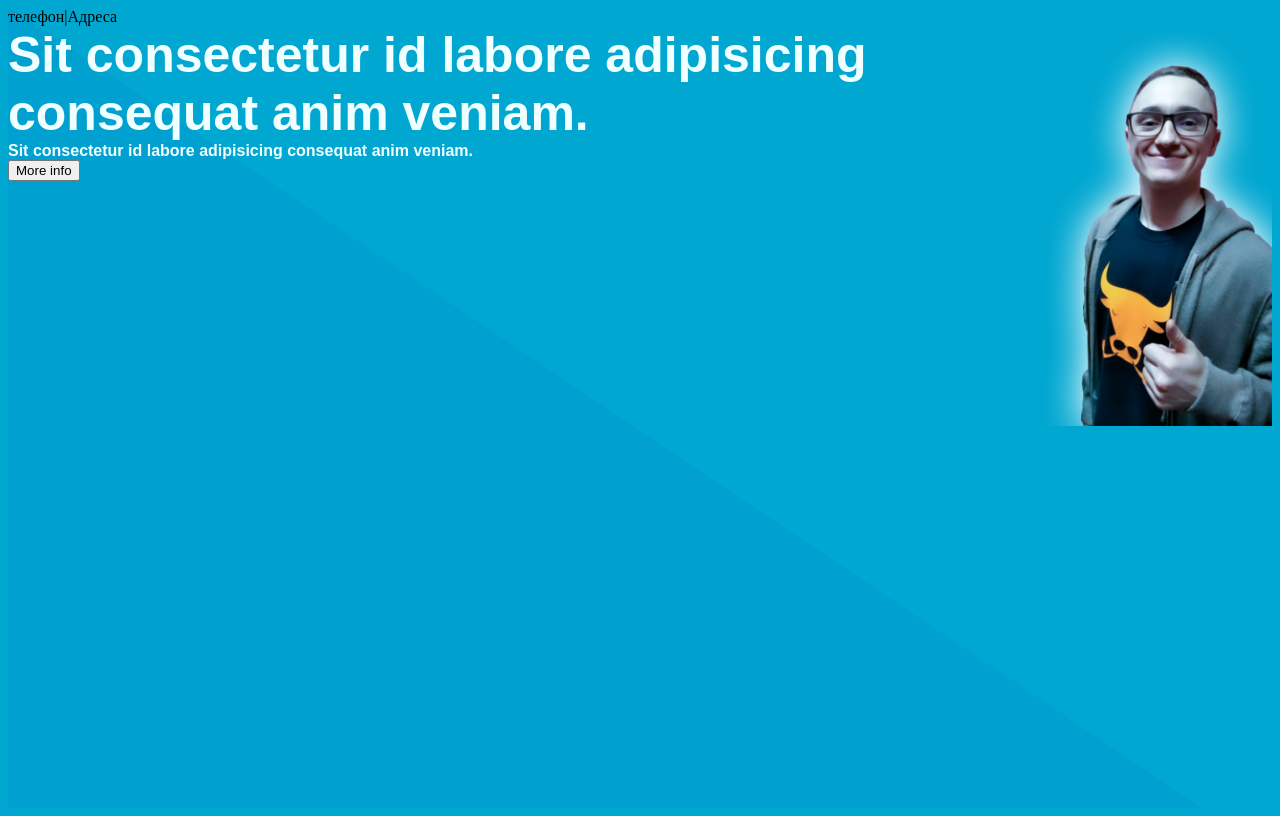
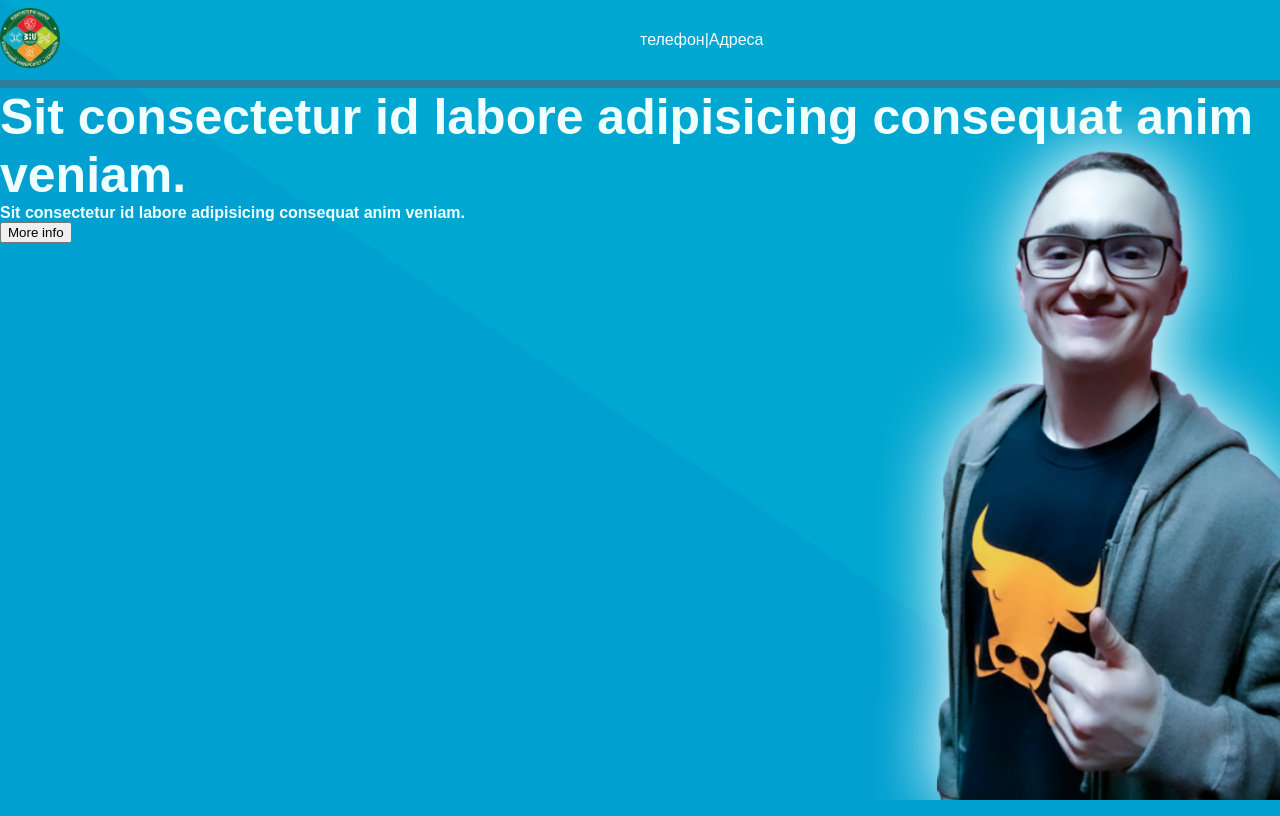
Before and after one commit to hewwodarkness/WUNU-Hostel, a PHP site: page / in a window 1280 px wide. Run offline with PHP 8.4, Linux system fonts and the light colour scheme.

Commit message:
small fix

```diff
--- a/index.css
+++ b/index.css
@@ -1,27 +1,44 @@
 html {
     background-image: url(1.png);
+    color: azure;
+    font-family: Arial;
 }
 body {
     background-image: url(2.png);
+    width: 100vw;
     height: 100vh;
+    margin: 0;
 }
 
 .menu {
     display: flex;
     z-index: 2;
+    margin: 0;
+    height: 80px;
+    width: 100%;
+    align-items: center;
+    text-align: center;
+    position: relative;
+    border-bottom-width: 8px;
+    border-bottom-style: solid;
+    border-bottom-color:#2f7e9d;
 }
 
+.img-logo {
+    height: 60px;
+}
 .menu-info {
     display: flex;
+    position: absolute;
+    left: 50%
 }
 
 .main {
     display: flex;
     z-index: 1;
-    font-family: Arial;
     font-weight: bold;
-    color: azure;
     width: 100%;
+    margin: 0;
 }
 
 .main-bigtext {
@@ -31,5 +48,8 @@ body {
 
 
 .img-rs {
-    height: 400px;
+    height: 90vh;
+    position: absolute;
+    bottom: 0;
+    right: 0;
 }
--- a/index.php
+++ b/index.php
@@ -12,7 +12,7 @@
 <div class="menu">
 
     <div class="logo">
-
+        <img class="img-logo" src="4.png">
     </div>
 
     <div class="menu-info">
```
Also changed, not shown: 4.png (added).
